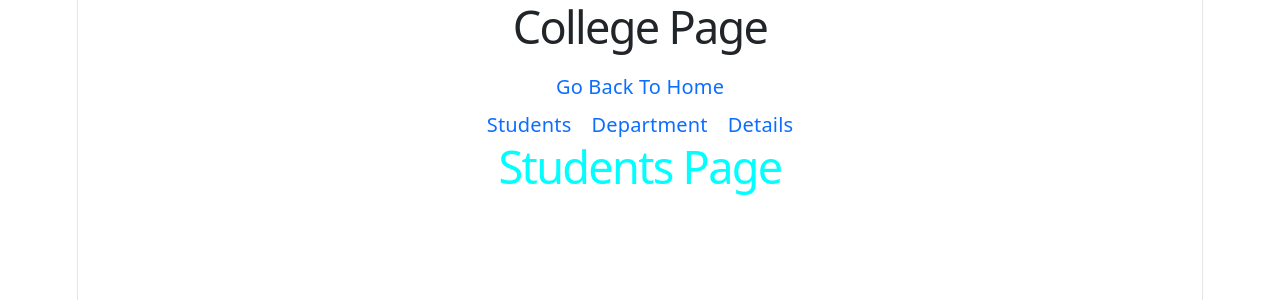
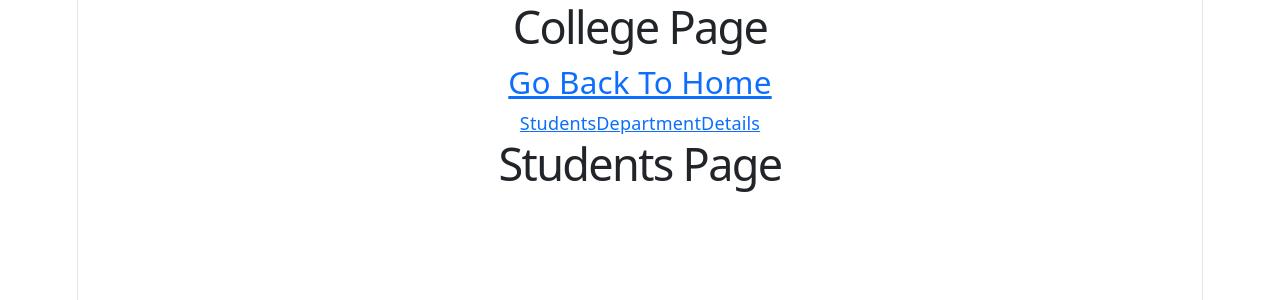
Before and after one commit to Vishix07/Learning-React-, a React (Vite) app: page /college in a window 1280 px wide. Shown: the top 300 px of the page. Built offline with nearby package versions, Linux system fonts and the light colour scheme.

Commit message:
React Router NavLink and Active Class

```diff
--- a/src/BasicPgRR.jsx
+++ b/src/BasicPgRR.jsx
@@ -3,13 +3,14 @@
 import About from "./About"
 import Login from "./Login"
 import CollegeNav from "./CollegeNav"
-import NavLink from "./NavLink"
+import NavBarRR from "./NavBarRR"
 import PageNotFound from "./PageNotFound"
 import StudentsNav from "./StudentsNav"
 import DetailsNav from "./DetailsNav"
 import DepartmentNav from "./DepartmentNav"
 import UserList from "./UserList"
 import UserDetail from "./UserDetails"
+import { Navbar } from "react-bootstrap"
 
 // Basic Pages with React-Router
 
@@ -19,11 +20,11 @@
 
   //   <div >
 
-  //     <NavLink />
+  //     <NavBarRR />
 
   //     <Routes>
 
-  //     <Route element={<NavLink />} >
+  //     <Route element={<NavBarRR />} >
   //       <Route path="/" element={<Home />} />
   //       <Route path="/about" element={<About />} />
   //       <Route path="/login" element={<Login />} />
@@ -43,7 +44,7 @@
   //   </div>
 
   // )
-  //Layout and Index Routes
+                    //Layout and Index Routes
 
   //             return (
 
@@ -53,7 +54,7 @@
 
   //     <Routes>
 
-  //     <Route element={<NavLink />} >
+  //     <Route element={<NavBarRR />} >
   //       <Route path="/" element={<Home />} />
   //       <Route path="/about" element={<About />} />
   //       <Route path="/login" element={<Login />} />
@@ -84,7 +85,7 @@
 
   //     <Routes>
 
-  //       <Route element={<NavLink />} >
+  //       <Route element={<NavBarRR />} >
   //         <Route path="/" element={<Home />} />
   //         <Route path="user" element={<UserList />} />
   //
@@ -115,6 +116,8 @@
 
   // )
 
+           //React Router NavLink and Active Class
+
   return (
 
     <div >
@@ -123,7 +126,7 @@
 
       <Routes>
 
-        <Route element={<NavLink />} >
+        <Route element={<NavBarRR />} >
           <Route path="/" element={<Home />} />
           <Route path="user" element={<UserList />} />
           <Route path="/user/list?" element={<UserList />} />
--- a/src/CollegeNav.jsx
+++ b/src/CollegeNav.jsx
@@ -7,9 +7,9 @@
 
             <div className="collage" >
                 <h3><Link to="/" className="link" >Go Back To Home</Link></h3>
-                <NavLink className="link" to=""  >Students</NavLink>
-                <NavLink className="link" to="Department" >Department</NavLink>
-                <NavLink className="link" to="Details" >Details</NavLink>
+                <Link className="link" to=""  >Students</Link>
+                <Link className="link" to="Department" >Department</Link>
+                <Link className="link" to="Details" >Details</Link>
                 <Outlet />
             </div>
         </div>
--- a/src/UserDetails.jsx
+++ b/src/UserDetails.jsx
@@ -6,7 +6,8 @@
     return (
         <div className="collage" >
             <h1>User Detail Page</h1>
-            <h2 style={{color:"rgb(28, 241, 28)"}} >User id is :{paramsData.id}</h2>
+            <h2 style={{color:"rgb(28, 175, 170)"}} >User id is :{paramsData.id}</h2>
+
             <h3>
                 <Link to="/user" >Back</Link>
             </h3>
--- a/src/UserList.jsx
+++ b/src/UserList.jsx
@@ -15,7 +15,7 @@
             {
                 userData.map((item,index)=>(
                   <div key={index} >
-                    <h4><Link to={"/user/"+item.id} >{item.name}</Link></h4>
+                    <h4><Link className="link" to={"/user/"+item.id} >{item.name}</Link></h4>
                   </div>
                 ))
             }
@@ -24,7 +24,7 @@
             {
                 userData.map((item,index)=>(
                   <div key={index} >
-                    <h4><Link to={"/user/"+item.id+"/"+item.name} >{item.name}</Link></h4>
+                    <h4><Link className="link" to={"/user/"+item.id+"/"+item.name} >{item.name}</Link></h4>
                   </div>
                 ))
             }
--- a/src/css/header.css
+++ b/src/css/header.css
@@ -18,7 +18,7 @@
     width: auto;
     margin: auto;
     justify-content: space-around;
-    width: 500px;
+    width: 650px;
 }
 
 .header ul li {
@@ -47,3 +47,10 @@
 .collage h1 {
     color: aqua;
 }
+.active{
+    font-weight: 650;
+    font-family: cursive;
+    background-color: rgb(51, 96, 81);
+    border-radius: 5px;
+    padding: 4px;
+}
```
Also changed, not shown: src/App.jsx (+16 -2 lines).
